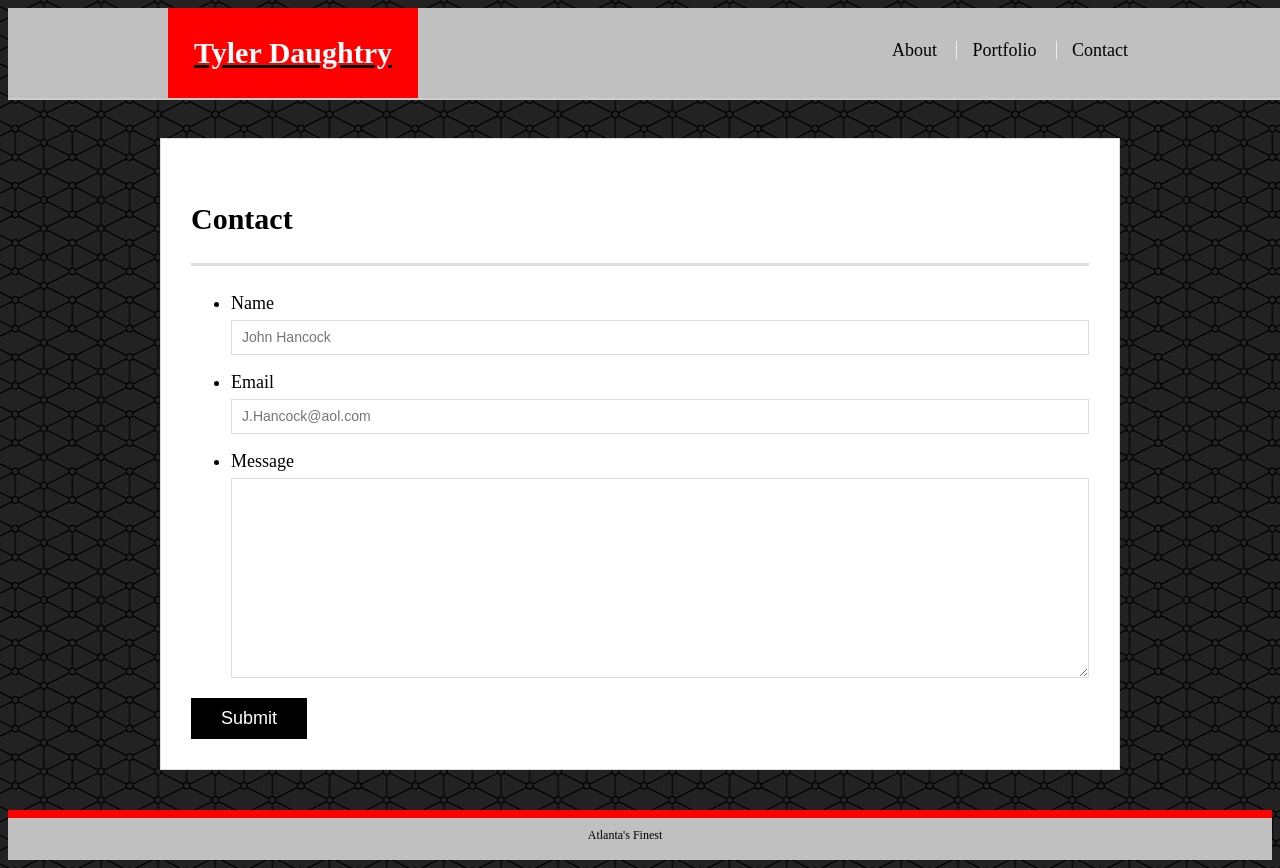
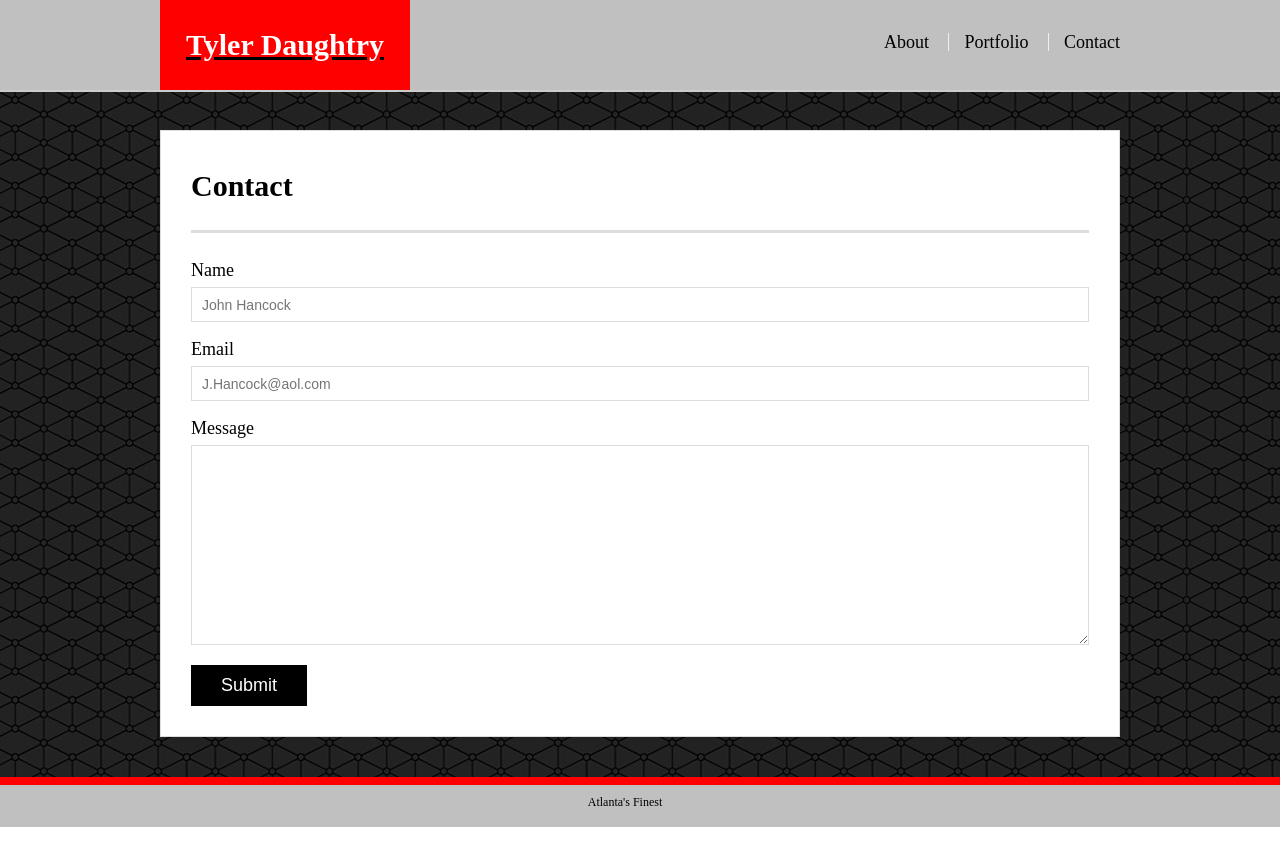
Before and after one commit to TylerD07/responsive-portfolio, a plain HTML site: page contact.html in a window 1280 px wide. After the commit the page ends 827 px from the top, so only its background shows below. Drawn offline with Linux system fonts and the light colour scheme; a web font is replaced by a local one.

Commit message:
added css reset and fixed resulting problems, tried ten diff ways to do sticky footer to no avail

```diff
--- a/assets/css/style.css
+++ b/assets/css/style.css
@@ -106,7 +106,11 @@ footer {
   text-align: center;
   background:silver;
   border-top: 8px solid red;
-  height: 50px;}
+  height: 50px;
+
+
+}
+
 
 
 
@@ -319,9 +323,8 @@ nav {
 
     #pTitle{
 
-      margin-left: 20%;
+      margin-left: 20%;}
+
     }
 
-
-
-    }
+    /* Sticky Footer, tried like 5 differnt ways and none would work. */
--- a/contact.html
+++ b/contact.html
@@ -5,6 +5,8 @@
   <meta charset="UTF-8">
 
   <title>Good Vibes Only | Contact</title>
+
+  <link rel="stylesheet" type="text/css" href="reset.css">
 
   <link href="https://fonts.googleapis.com/css?family=Bellefair|Galada" rel="stylesheet">
 
--- /dev/null
+++ b/reset.css
@@ -0,0 +1,48 @@
+/* http://meyerweb.com/eric/tools/css/reset/
+   v2.0 | 20110126
+   License: none (public domain)
+*/
+
+html, body, div, span, applet, object, iframe,
+h1, h2, h3, h4, h5, h6, p, blockquote, pre,
+a, abbr, acronym, address, big, cite, code,
+del, dfn, em, img, ins, kbd, q, s, samp,
+small, strike, strong, sub, sup, tt, var,
+b, u, i, center,
+dl, dt, dd, ol, ul, li,
+fieldset, form, label, legend,
+table, caption, tbody, tfoot, thead, tr, th, td,
+article, aside, canvas, details, embed,
+figure, figcaption, footer, header, hgroup,
+menu, nav, output, ruby, section, summary,
+time, mark, audio, video {
+	margin: 0;
+	padding: 0;
+	border: 0;
+	font-size: 100%;
+	font: inherit;
+	vertical-align: baseline;
+}
+/* HTML5 display-role reset for older browsers */
+article, aside, details, figcaption, figure,
+footer, header, hgroup, menu, nav, section {
+	display: block;
+}
+body {
+	line-height: 1;
+}
+ol, ul {
+	list-style: none;
+}
+blockquote, q {
+	quotes: none;
+}
+blockquote:before, blockquote:after,
+q:before, q:after {
+	content: '';
+	content: none;
+}
+table {
+	border-collapse: collapse;
+	border-spacing: 0;
+}
```
Also changed, not shown: index.html (+26 -1 lines), portfolio.html (+2 -0 lines).
